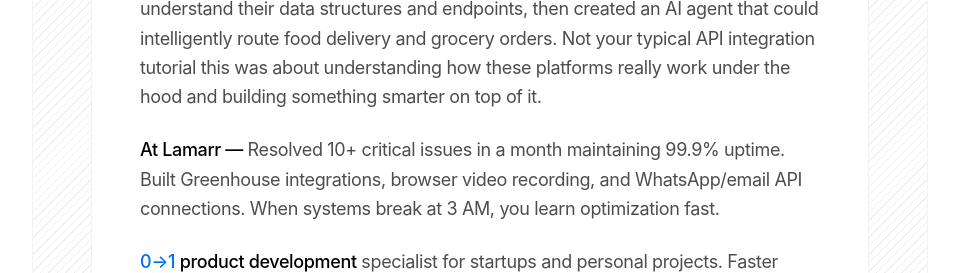
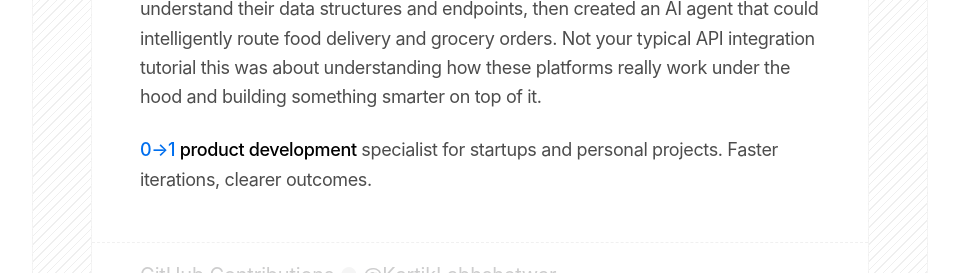
Before and after one commit to fpcMotif/kartik, a Next.js app: page / in a window 1280 px wide. Shown: the part 1360-1633 px from the top of the page, without its empty margins (160-1119 px from the left). Built offline with nearby package versions, Linux system fonts and the light colour scheme; no server answers.

Commit message:
refactor: remove legacy content paragraph from NewHeroSection

```diff
--- a/src/components/NewHeroSection.tsx
+++ b/src/components/NewHeroSection.tsx
@@ -107,9 +107,6 @@ export default function NewHeroSection() {
                       <span className="font-medium dark:text-white text-black">Here&apos;s where it gets interesting </span> I reverse engineered Blinkit and Swiggy APIs to understand their data structures and endpoints, then created an AI agent that could intelligently route food delivery and grocery orders. Not your typical API integration tutorial this was about understanding how these platforms really work under the hood and building something smarter on top of it.
                     </ContentParagraph>
                     <ContentParagraph>
-                      <span className="font-medium dark:text-white text-black">At Lamarr —</span> Resolved 10+ critical issues in a month maintaining 99.9% uptime. Built Greenhouse integrations, browser video recording, and WhatsApp/email API connections. When systems break at 3 AM, you learn optimization fast.
-                    </ContentParagraph>
-                    <ContentParagraph>
                       <span className="font-medium dark:text-white text-black">
                         <Link href="https://github.com/KartikLabhshetwar" target='_blank' className="text-[#006FEE] hover:underline">0→1</Link> product development
                       </span>
```
